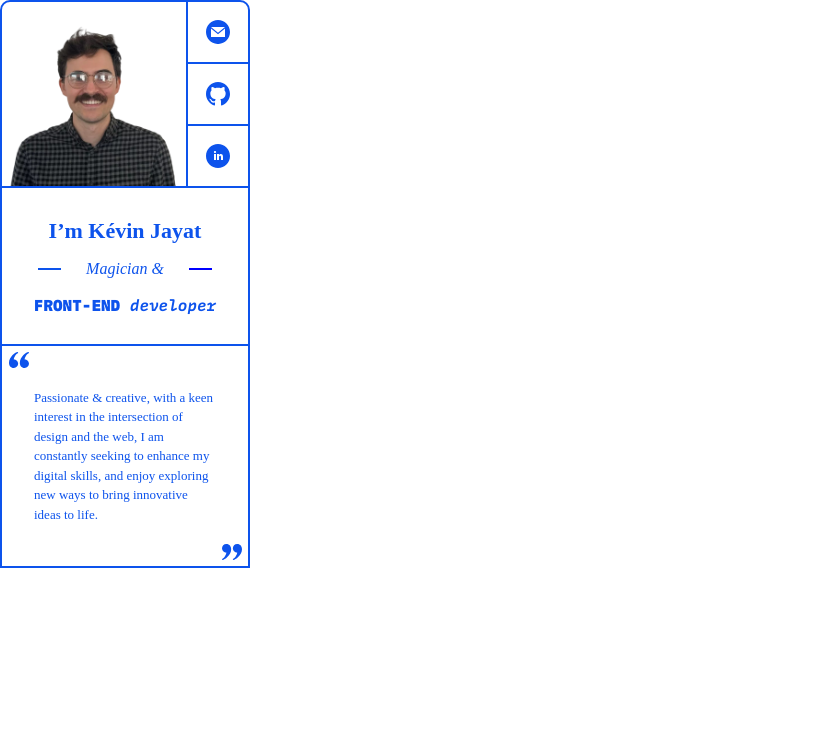
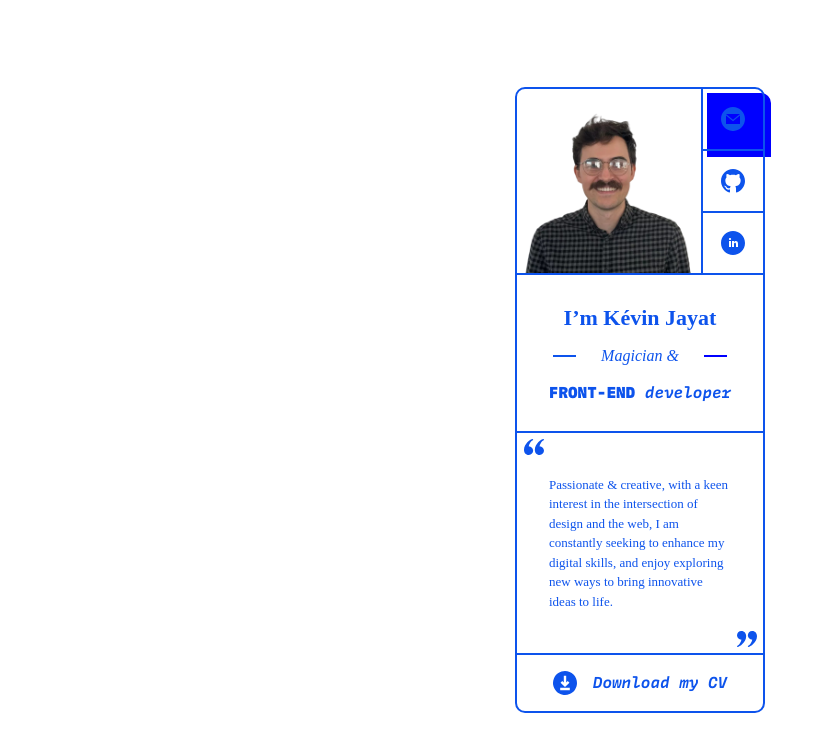
Before and after one commit to KevinJayke/virtual-card, a React (Vite) app: page / in a window 1280 px wide. Shown: the top 752 px of the page, without its empty margins (0-834 px from the left). Built offline with nearby package versions, Linux system fonts and the light colour scheme; a web font is replaced by a local one.

Commit message:
feat: add shadow

```diff
--- a/src/App.jsx
+++ b/src/App.jsx
@@ -1,17 +1,29 @@
-import { ThemeProvider } from "styled-components";
+import styled, { ThemeProvider } from "styled-components";
 import { theme } from "./style/Theme";
 import { GlobalStyles } from "./style/Global";
 import Header from "./assets/components/Header";
 import Title from "./assets/components/Title";
 import Quote from "./assets/components/Quote";
+import Download from "./assets/components/Download";
+
+const Card = styled.div`
+  display: flex;
+  flex-direction: column;
+  align-items: center;
+  justify-content: center;
+  min-height: 100vh;
+`;
 
 function App() {
   return (
     <ThemeProvider theme={theme}>
-      <GlobalStyles />
-      <Header />
-      <Title />
-      <Quote />
+      <Card>
+        <GlobalStyles />
+        <Header />
+        <Title />
+        <Quote />
+        <Download />
+      </Card>
     </ThemeProvider>
   );
 }
--- /dev/null
+++ b/src/assets/components/Download.jsx
@@ -0,0 +1,42 @@
+import styled from "styled-components";
+import pdf from "../pdf/Dev_Front_KJayat.pdf";
+import Icon from "./Icon";
+import svgIcons from "../svg/svgIcons";
+import { theme } from "../../style/Theme";
+
+const Link = styled.a`
+  width: 15.625rem;
+  border: 2px solid ${(props) => props.theme.colors.primary};
+  text-align: center;
+  display: flex;
+  justify-content: center;
+  padding: 1rem;
+  margin-top: -2px;
+  text-decoration: none;
+  border-radius: 0px 0px 10px 10px;
+`;
+
+const SubText = styled.h2`
+  color: ${(props) => props.theme.colors.primary};
+  font-family: ${(props) => props.theme.fonts.secondary};
+  font-style: italic;
+  font-weight: 600;
+  font-size: 16px;
+  margin-left: 1rem;
+`;
+
+const Download = () => {
+  return (
+    <Link href={pdf} download target="_blank" rel="noopener noreferrer">
+      <Icon
+        shape={svgIcons.downLoad}
+        width={"24px"}
+        height={"24px"}
+        color={theme.colors.primary}
+      />
+      <SubText>Download my CV</SubText>
+    </Link>
+  );
+};
+
+export default Download;
--- a/src/assets/components/Header.jsx
+++ b/src/assets/components/Header.jsx
@@ -4,6 +4,16 @@ import Photo from "./Photo";
 import SocialIcon from "./SocialIcon";
 import myPicture from "../images/myPicture.png";
 import styled from "styled-components";
+
+const Shadow = styled.div`
+  width: 4rem;
+  height: 4rem;
+  background: blue;
+  z-index: -10;
+  position: absolute;
+  transform: translate(6px, 6px);
+  border-radius: 0px ${(props) => (props.rounded ? "10px" : "0px")} 0px 0px;
+`;
 
 const HStack = styled.header`
   display: flex;
@@ -25,7 +35,9 @@ const Header = () => {
         src={myPicture}
       />
       <VStack>
+        <Shadow rounded />
         <SocialIcon
+          href={"mailto:kevin.jayat@gmail.com?subject=Hello%20Kevin"}
           rounded
           color={theme.colors.primary}
           width={"24px"}
@@ -33,6 +45,7 @@ const Header = () => {
           shape={svgIcons.email}
         />
         <SocialIcon
+          href={"https://github.com/KevinJayke"}
           marginTop
           color={theme.colors.primary}
           width={"24px"}
@@ -40,6 +53,7 @@ const Header = () => {
           shape={svgIcons.gitHub}
         />
         <SocialIcon
+          href={"https://www.linkedin.com/in/k%C3%A9vin-jayat-952b56207/"}
           marginTop
           color={theme.colors.primary}
           width={"24px"}
--- a/src/assets/components/SocialIcon.jsx
+++ b/src/assets/components/SocialIcon.jsx
@@ -1,7 +1,8 @@
 import styled from "styled-components";
 import Icon from "./Icon";
 
-const Box = styled.div`
+const Link = styled.a`
+  background: "white";
   width: 4rem;
   height: 4rem;
   border: 2px solid ${(props) => props.theme.colors.primary};
@@ -12,11 +13,11 @@ const Box = styled.div`
   margin-top: ${(props) => (props.marginTop ? "-2px" : "0px")};
 `;
 
-const SocialIcon = ({ ...props }) => {
+const SocialIcon = ({ url, ...props }) => {
   return (
-    <Box {...props}>
+    <Link target="_blank" rel="noopener noreferrer" href={url} {...props}>
       <Icon {...props} />
-    </Box>
+    </Link>
   );
 };
 
--- a/src/assets/svg/svgIcons.js
+++ b/src/assets/svg/svgIcons.js
@@ -4,7 +4,7 @@ const svgIcons = {
   gitHub:
     "M12 0C5.374 0 0 5.373 0 12C0 17.302 3.438 21.8 8.207 23.387C8.806 23.498 9 23.126 9 22.81V20.576C5.662 21.302 4.967 19.16 4.967 19.16C4.421 17.773 3.634 17.404 3.634 17.404C2.545 16.659 3.717 16.675 3.717 16.675C4.922 16.759 5.556 17.912 5.556 17.912C6.626 19.746 8.363 19.216 9.048 18.909C9.155 18.134 9.466 17.604 9.81 17.305C7.145 17 4.343 15.971 4.343 11.374C4.343 10.063 4.812 8.993 5.579 8.153C5.455 7.85 5.044 6.629 5.696 4.977C5.696 4.977 6.704 4.655 8.997 6.207C9.954 5.941 10.98 5.808 12 5.803C13.02 5.808 14.047 5.941 15.006 6.207C17.297 4.655 18.303 4.977 18.303 4.977C18.956 6.63 18.545 7.851 18.421 8.153C19.191 8.993 19.656 10.064 19.656 11.374C19.656 15.983 16.849 16.998 14.177 17.295C14.607 17.667 15 18.397 15 19.517V22.81C15 23.129 15.192 23.504 15.801 23.386C20.566 21.797 24 17.3 24 12C24 5.373 18.627 0 12 0Z",
   downLoad:
-    "M10 0C8.02219 0 6.08879 0.58649 4.4443 1.6853C2.79981 2.78412 1.51809 4.3459 0.761209 6.17317C0.00433284 8.00043 -0.193701 10.0111 0.192152 11.9509C0.578004 13.8907 1.53041 15.6725 2.92894 17.0711C4.32746 18.4696 6.10929 19.422 8.0491 19.8079C9.98891 20.1937 11.9996 19.9957 13.8268 19.2388C15.6541 18.4819 17.2159 17.2002 18.3147 15.5557C19.4135 13.9112 20 11.9778 20 10C20 8.68678 19.7413 7.38642 19.2388 6.17317C18.7363 4.95991 17.9997 3.85752 17.0711 2.92893C16.1425 2.00035 15.0401 1.26375 13.8268 0.761205C12.6136 0.258658 11.3132 0 10 0ZM7.71 8.29L9 9.59V4H11V9.59L12.29 8.3L13.7 9.71L10 13.41L6.29 9.71L7.71 8.29ZM14 16H6V14H14V16Z",
+    "M12 0C9.62663 0 7.30655 0.703788 5.33316 2.02236C3.35977 3.34094 1.8217 5.21508 0.913451 7.4078C0.00519943 9.60051 -0.232441 12.0133 0.230582 14.3411C0.693605 16.6689 1.83649 18.807 3.51472 20.4853C5.19295 22.1635 7.33115 23.3064 9.65892 23.7694C11.9867 24.2324 14.3995 23.9948 16.5922 23.0865C18.7849 22.1783 20.6591 20.6402 21.9776 18.6668C23.2962 16.6934 24 14.3734 24 12C24 10.4241 23.6896 8.8637 23.0866 7.4078C22.4835 5.95189 21.5996 4.62902 20.4853 3.51472C19.371 2.40042 18.0481 1.5165 16.5922 0.913445C15.1363 0.310389 13.5759 0 12 0ZM9.252 9.948L10.8 11.508V4.8H13.2V11.508L14.748 9.96L16.44 11.652L12 16.092L7.548 11.652L9.252 9.948ZM16.8 19.2H7.2V16.8H16.8V19.2Z",
   linkedIn:
     "M12 0C5.373 0 0 5.373 0 12C0 18.627 5.373 24 12 24C18.627 24 24 18.627 24 12C24 5.373 18.627 0 12 0ZM10 16H8V10H10V16ZM9 9.109C8.393 9.109 7.9 8.613 7.9 8C7.9 7.388 8.392 6.891 9 6.891C9.608 6.891 10.1 7.388 10.1 8C10.1 8.613 9.607 9.109 9 9.109ZM17 16H15.002V13.139C15.002 11.258 13 11.417 13 13.139V16H11V10H13V11.093C13.872 9.477 17 9.357 17 12.641V16Z",
   lineLeft: "M20 1L43 1",
```
Also changed, not shown: 1 other file (tests, documents, lock files or other folders).
